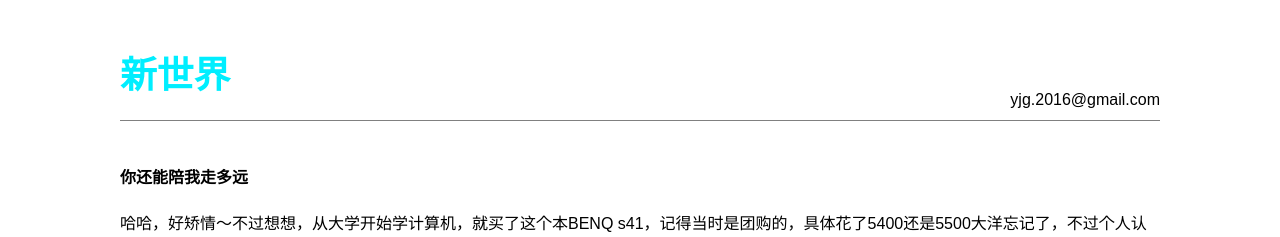
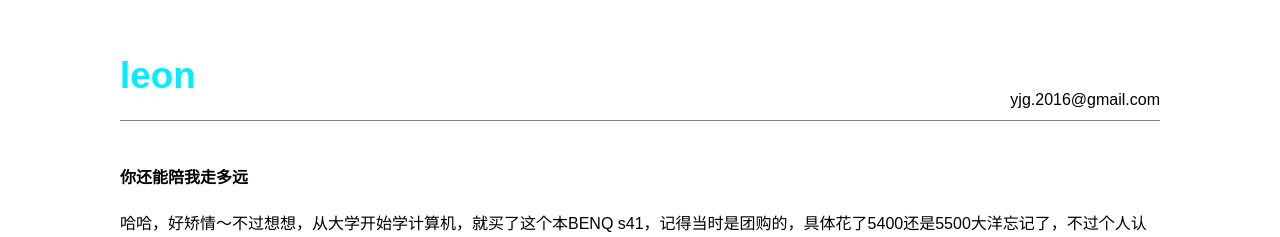
Before and after one commit to leongithub/blog, a Jekyll site: the page built from _posts/2013-11-10-os.md, in a window 1280 px wide. Shown: the top 237 px of the page. Built offline with Jekyll 4.4.1, drawn with Linux system fonts in a browser that asks for light colours; comment, search, counter and statistics services are not loaded.

Commit message:
增加header模板

```diff
--- a/_includes/header.html
+++ b/_includes/header.html
@@ -0,0 +1,6 @@
+<div class="header">
+  <div class="site-title"><a href="{{ site.baseurl }}">leon</a></div>
+  <div class="contact">
+    <a href="mailto:yjg.2016@gmail.com">yjg.2016@gmail.com</a>
+  </div>
+</div>
--- a/_layouts/default.html
+++ b/_layouts/default.html
@@ -8,12 +8,8 @@
 <body>
 
 <div class="site">
-	<div class="header">
-		<div class="site-title"><a href="{{ site.baseurl }}">新世界</a></div>
-		<div class="contact">
-			<a href="mailto:yjg.2016@gmail.com">yjg.2016@gmail.com</a>
-		</div>
-	</div>
+
+  {% include header.html %}
 
 　　{{ content }}
 
```
